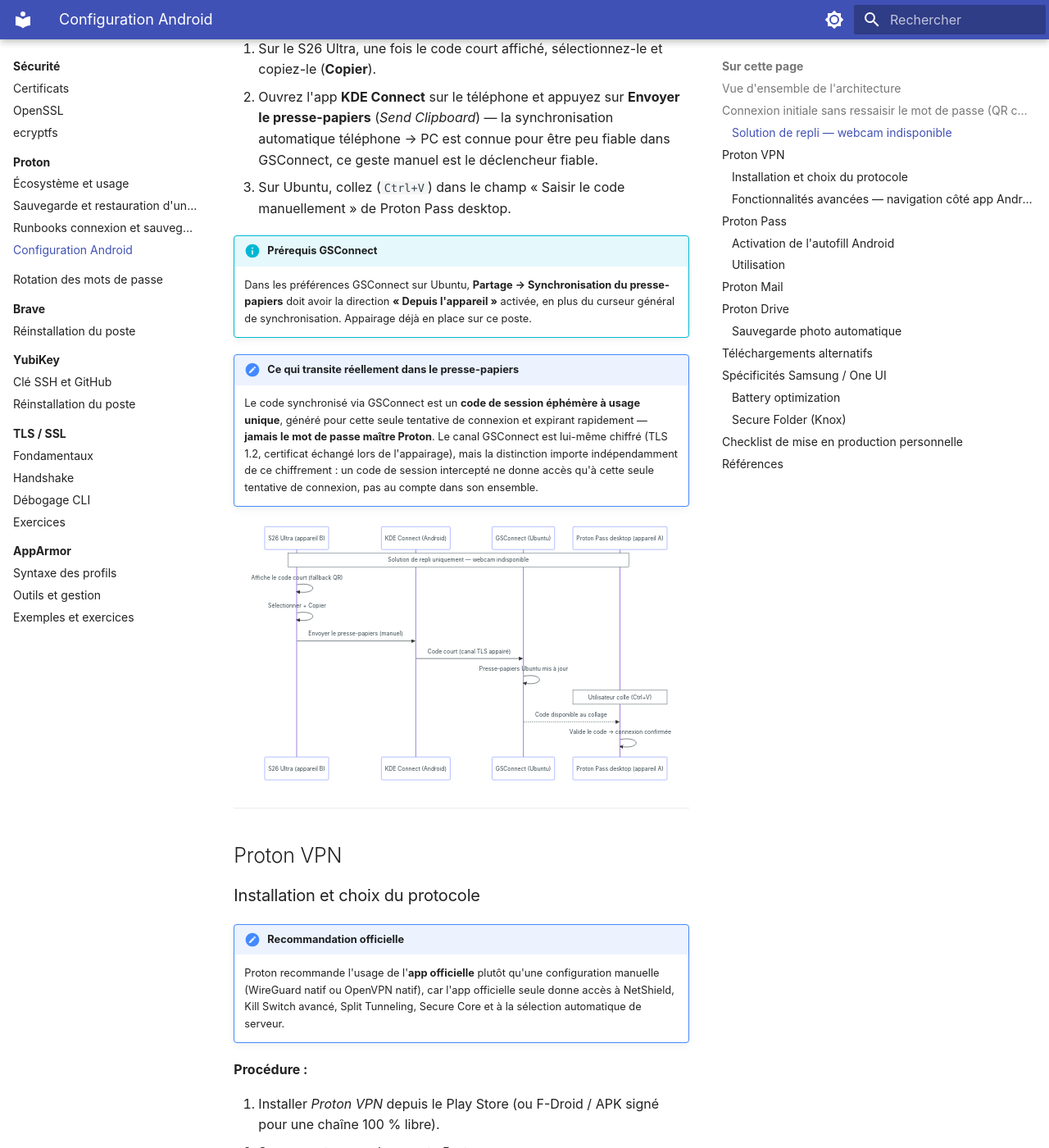
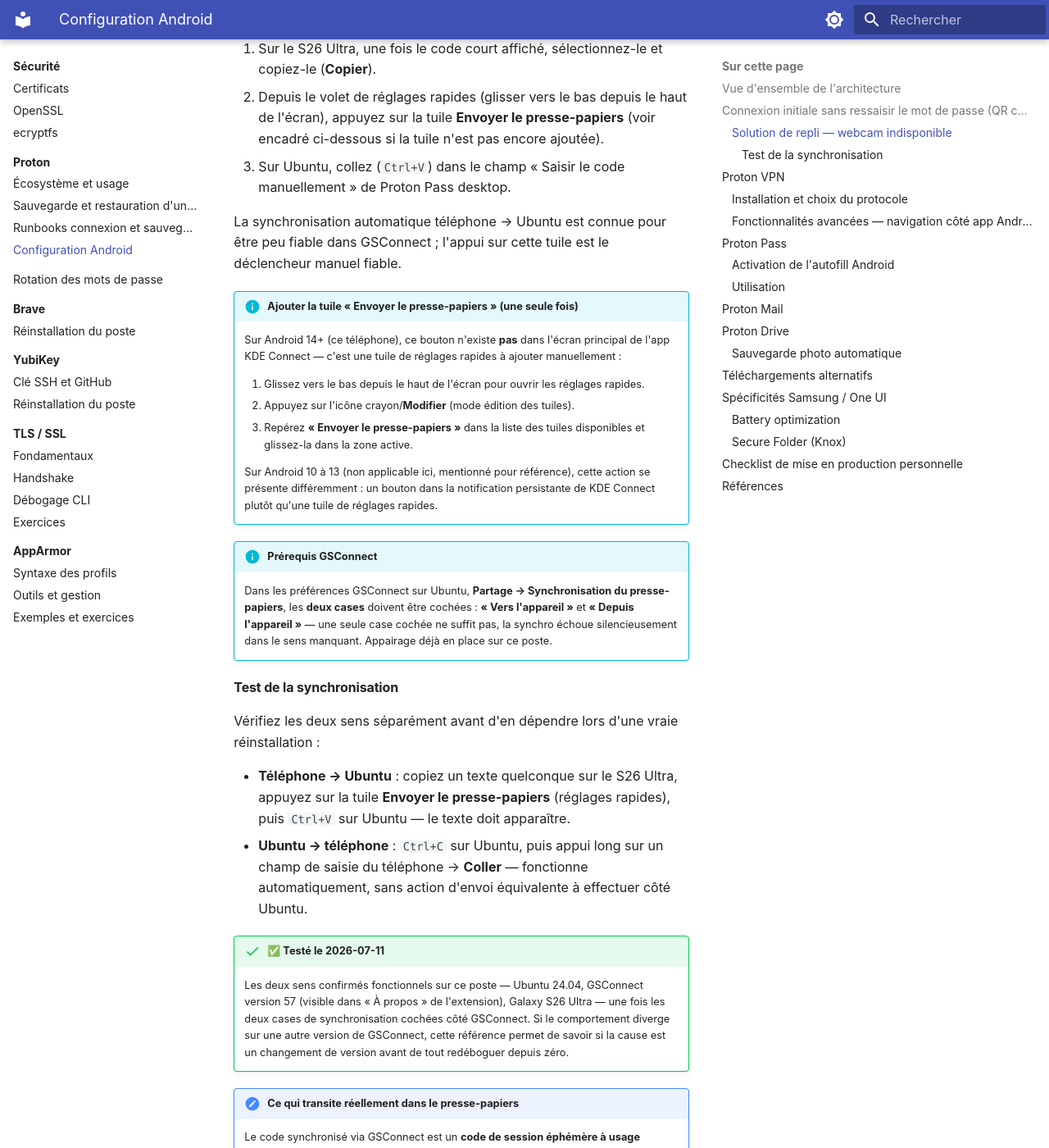
Before and after one commit to namnetes/alm_notes, an MkDocs documentation site: the page built from docs/securite/proton/configuration-android.md, in a window 1280 px wide and 1400 px high, scrolled down 2267 px. Shown: the whole window at 82% size. Built offline with MkDocs 1.6.1 and Material for MkDocs 9.7.7, drawn with Linux system fonts in a browser that asks for light colours.

Commit message:
docs(securite): fix GSConnect clipboard sync steps after real-world testing
Correct the "Send Clipboard" location (Quick Settings tile on Android
14+, not a button in the app's main screen), require both sync
directions in GSConnect's preferences, and add a dated verification
section confirming both clipboard directions work as documented.

````diff
--- a/docs/securite/proton/configuration-android.md
+++ b/docs/securite/proton/configuration-android.md
@@ -118,18 +118,57 @@ d'éviter même cette recopie manuelle :
 
 1. Sur le S26 Ultra, une fois le code court affiché, sélectionnez-le et
    copiez-le (**Copier**).
-2. Ouvrez l'app **KDE Connect** sur le téléphone et appuyez sur **Envoyer
-   le presse-papiers** (*Send Clipboard*) — la synchronisation automatique
-   téléphone → PC est connue pour être peu fiable dans GSConnect, ce geste
-   manuel est le déclencheur fiable.
+2. Depuis le volet de réglages rapides (glisser vers le bas depuis le haut
+   de l'écran), appuyez sur la tuile **Envoyer le presse-papiers** (voir
+   encadré ci-dessous si la tuile n'est pas encore ajoutée).
 3. Sur Ubuntu, collez (`Ctrl+V`) dans le champ « Saisir le code
    manuellement » de Proton Pass desktop.
 
+La synchronisation automatique téléphone → Ubuntu est connue pour être peu
+fiable dans GSConnect ; l'appui sur cette tuile est le déclencheur manuel
+fiable.
+
+!!! info "Ajouter la tuile « Envoyer le presse-papiers » (une seule fois)"
+    Sur Android 14+ (ce téléphone), ce bouton n'existe **pas** dans l'écran
+    principal de l'app KDE Connect — c'est une tuile de réglages rapides à
+    ajouter manuellement :
+
+    1. Glissez vers le bas depuis le haut de l'écran pour ouvrir les
+       réglages rapides.
+    2. Appuyez sur l'icône crayon/**Modifier** (mode édition des tuiles).
+    3. Repérez **« Envoyer le presse-papiers »** dans la liste des tuiles
+       disponibles et glissez-la dans la zone active.
+
+    Sur Android 10 à 13 (non applicable ici, mentionné pour référence),
+    cette action se présente différemment : un bouton dans la notification
+    persistante de KDE Connect plutôt qu'une tuile de réglages rapides.
+
 !!! info "Prérequis GSConnect"
     Dans les préférences GSConnect sur Ubuntu, **Partage → Synchronisation
-    du presse-papiers** doit avoir la direction **« Depuis l'appareil »**
-    activée, en plus du curseur général de synchronisation. Appairage déjà
-    en place sur ce poste.
+    du presse-papiers**, les **deux cases** doivent être cochées : **« Vers
+    l'appareil »** et **« Depuis l'appareil »** — une seule case cochée ne
+    suffit pas, la synchro échoue silencieusement dans le sens manquant.
+    Appairage déjà en place sur ce poste.
+
+#### Test de la synchronisation
+
+Vérifiez les deux sens séparément avant d'en dépendre lors d'une vraie
+réinstallation :
+
+- **Téléphone → Ubuntu** : copiez un texte quelconque sur le S26 Ultra,
+  appuyez sur la tuile **Envoyer le presse-papiers** (réglages rapides),
+  puis `Ctrl+V` sur Ubuntu — le texte doit apparaître.
+- **Ubuntu → téléphone** : `Ctrl+C` sur Ubuntu, puis appui long sur un champ
+  de saisie du téléphone → **Coller** — fonctionne automatiquement, sans
+  action d'envoi équivalente à effectuer côté Ubuntu.
+
+!!! success "✅ Testé le 2026-07-11"
+    Les deux sens confirmés fonctionnels sur ce poste — Ubuntu 24.04,
+    GSConnect version 57 (visible dans « À propos » de l'extension),
+    Galaxy S26 Ultra — une fois les deux cases de synchronisation cochées
+    côté GSConnect. Si le comportement diverge sur une autre version de
+    GSConnect, cette référence permet de savoir si la cause est un
+    changement de version avant de tout redéboguer depuis zéro.
 
 !!! note "Ce qui transite réellement dans le presse-papiers"
     Le code synchronisé via GSConnect est un **code de session éphémère à
@@ -143,15 +182,15 @@ d'éviter même cette recopie manuelle :
 ```mermaid
 sequenceDiagram
     participant Tel as S26 Ultra (appareil B)
-    participant KDEC as KDE Connect (Android)
+    participant QS as Tuile réglages rapides (Android)
     participant GSC as GSConnect (Ubuntu)
     participant Pass as Proton Pass desktop (appareil A)
 
     Note over Tel,Pass: Solution de repli uniquement — webcam indisponible
     Tel->>Tel: Affiche le code court (fallback QR)
     Tel->>Tel: Sélectionner + Copier
-    Tel->>KDEC: Envoyer le presse-papiers (manuel)
-    KDEC->>GSC: Code court (canal TLS appairé)
+    Tel->>QS: Appui sur la tuile "Envoyer le presse-papiers"
+    QS->>GSC: Code court (canal TLS appairé)
     GSC->>GSC: Presse-papiers Ubuntu mis à jour
     Note over Pass: Utilisateur colle (Ctrl+V)
     GSC-->>Pass: Code disponible au collage
````
